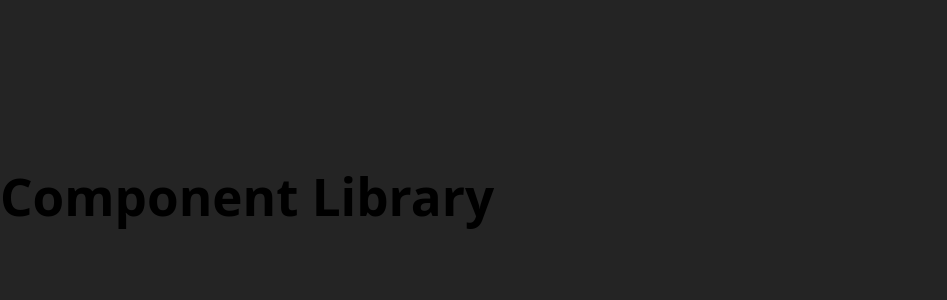
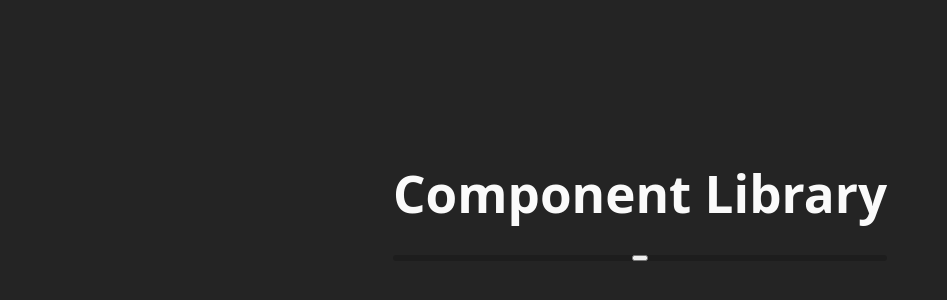
Before and after one commit to jamiewilliamsxyz/component-library, a React (Vite) app: page / in a window 1280 px wide. Shown: the part 204-504 px from the top of the page, without its empty margins (0-947 px from the left). Built offline with nearby package versions, Linux system fonts and the light colour scheme.

Commit message:
setup project layout and components

```diff
--- a/src/App.jsx
+++ b/src/App.jsx
@@ -1,8 +1,18 @@
+import { Button } from "./components/Button";
+import { Badge } from "./components/Badge";
+
 export const App = () => {
   return (
     <>
       <h1>Component Library</h1>
-      <div></div>
+      <main>
+        <div>
+          <Button />
+        </div>
+        <div>
+          <Badge />
+        </div>
+      </main>
     </>
   );
 };
--- /dev/null
+++ b/src/components/Badge.jsx
@@ -0,0 +1,3 @@
+export const Badge = () => {
+  return <div></div>;
+};
--- /dev/null
+++ b/src/components/Button.jsx
@@ -0,0 +1,3 @@
+export const Button = () => {
+  return <button></button>;
+};
--- a/src/index.css
+++ b/src/index.css
@@ -3,13 +3,14 @@
   line-height: 1.5;
   font-weight: 400;
   background-color: #242424;
+  color: #fafafa;
 }
 
 body {
   margin: 0;
   display: flex;
-  place-items: center;
-  min-width: 320px;
+  justify-content: center;
+  align-items: center;
   min-height: 100vh;
 }
 
@@ -17,3 +18,14 @@ h1 {
   font-size: 3.2em;
   line-height: 1.1;
 }
+
+main {
+  background-color: #1d1d1d;
+  border-radius: 10px;
+  display: flex;
+  justify-content: center;
+}
+
+main > div {
+  display: flex;
+}
```
